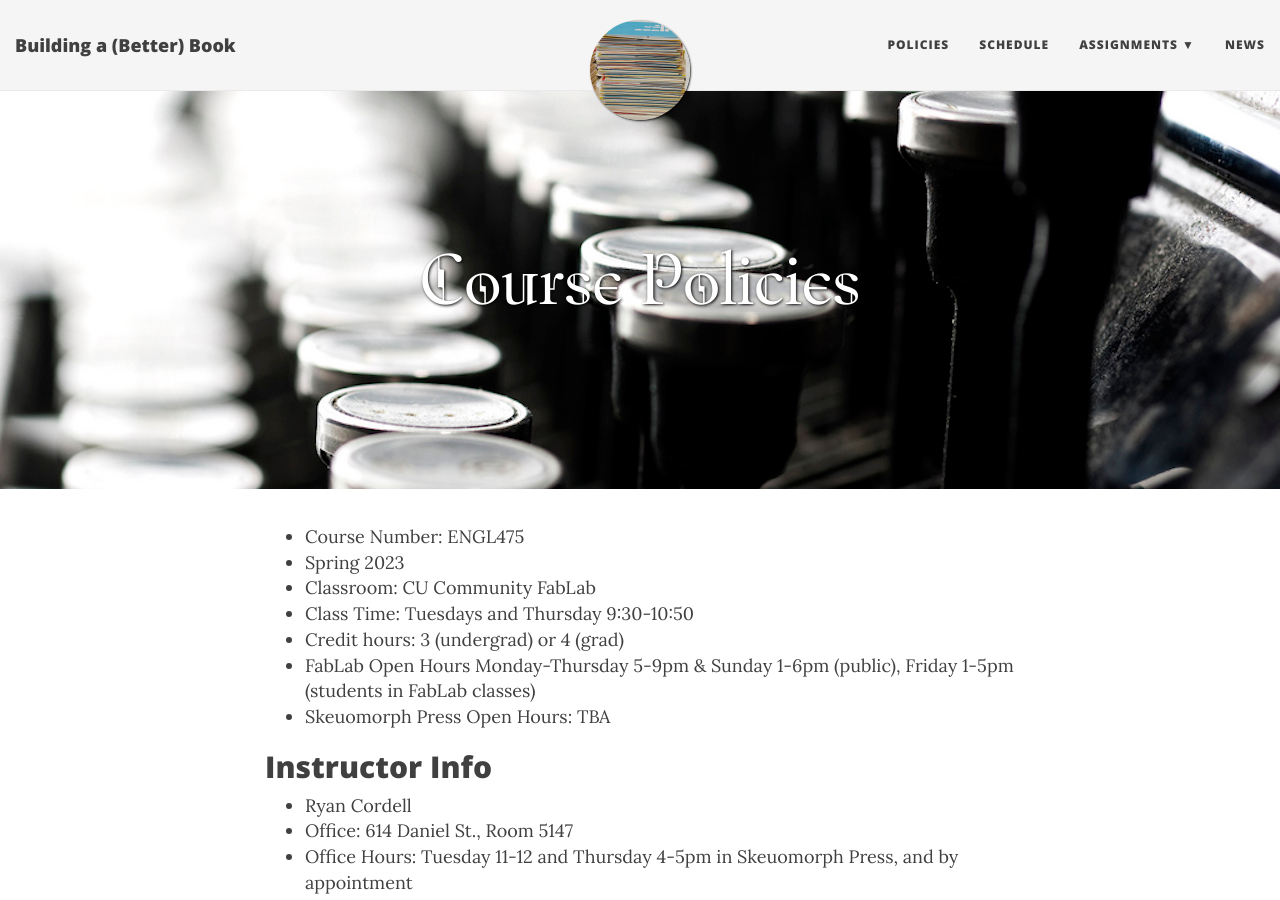
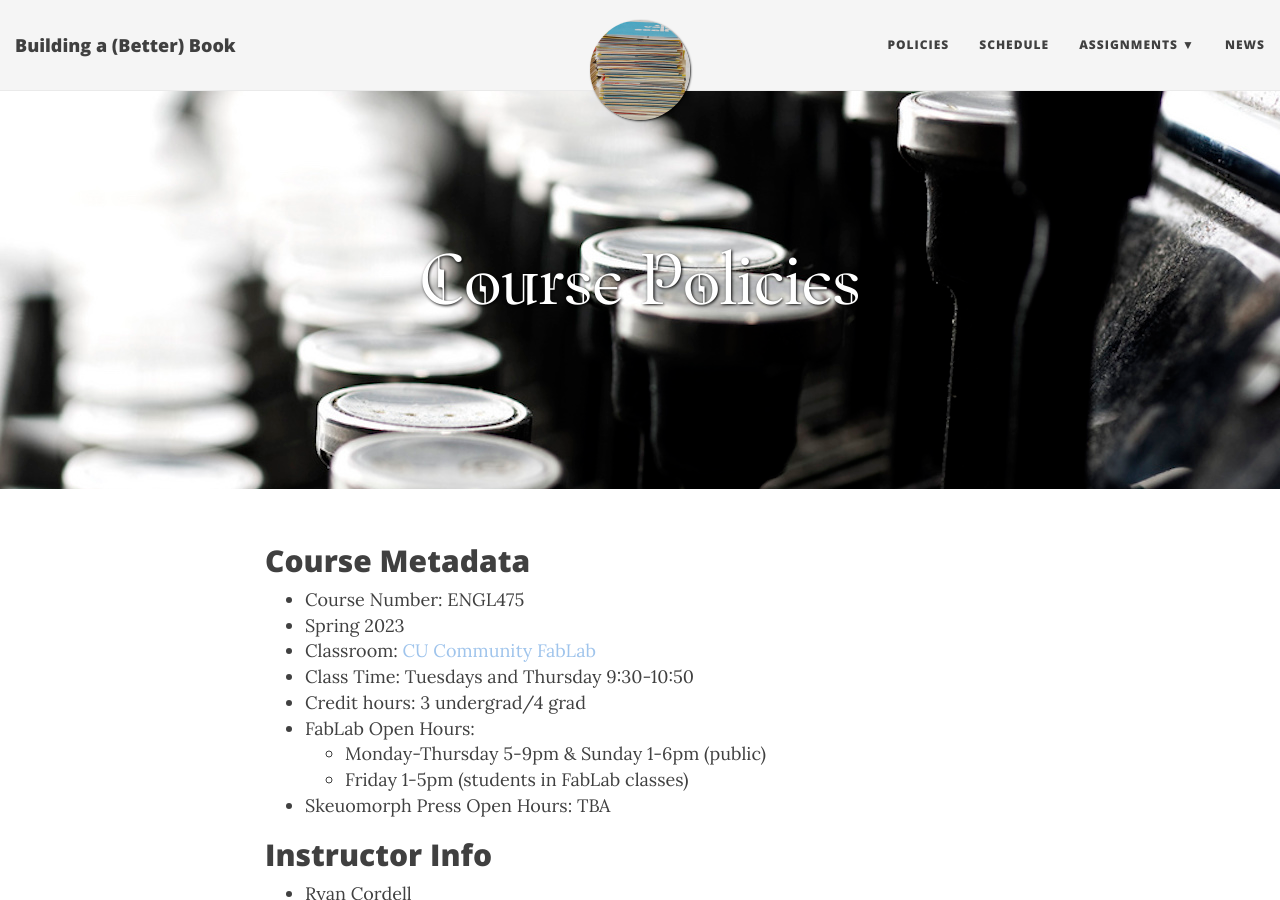
Before and after one commit to rccordell/s23bbb, a Jekyll site: the page built from policies.md, in a window 1280 px wide and 900 px high. Built offline with Jekyll 4.4.1, drawn with Linux system fonts in a browser that asks for light colours; nearby versions of some CDN libraries; some web fonts are replaced.

Commit message:
update metadata

```diff
--- a/policies.md
+++ b/policies.md
@@ -4,12 +4,16 @@ title: Course Policies
 bigimg: /img/typewriter.jpg
 ---
 
+## Course Metadata
+
 + Course Number: ENGL475
 + Spring 2023
-+ Classroom: CU Community FabLab
++ Classroom: [CU Community FabLab](http://cucfablab.org/)
 + Class Time: Tuesdays and Thursday 9:30-10:50
-+ Credit hours: 3 (undergrad) or 4 (grad)
-+ FabLab Open Hours Monday-Thursday 5-9pm & Sunday 1-6pm (public), Friday 1-5pm (students in FabLab classes)
++ Credit hours: 3 undergrad/4 grad
++ FabLab Open Hours:
+    + Monday-Thursday 5-9pm & Sunday 1-6pm (public)
+    + Friday 1-5pm (students in FabLab classes)
 + Skeuomorph Press Open Hours: TBA
 
 ## Instructor Info
```
Also changed, not shown: index.md (+5 -3 lines).
